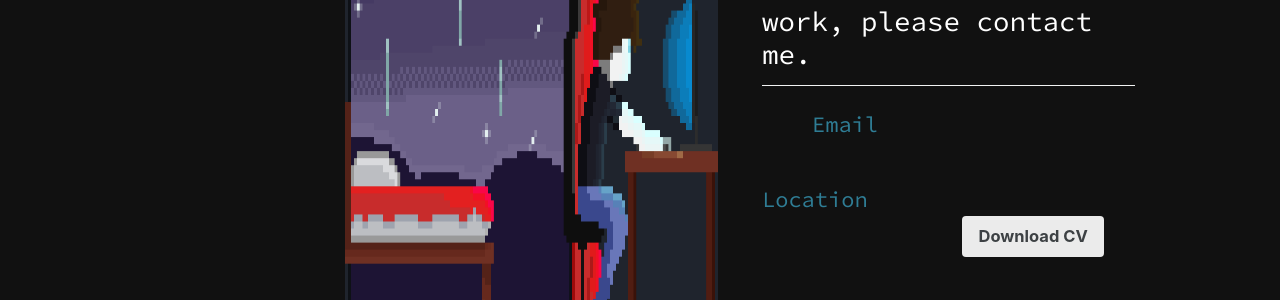
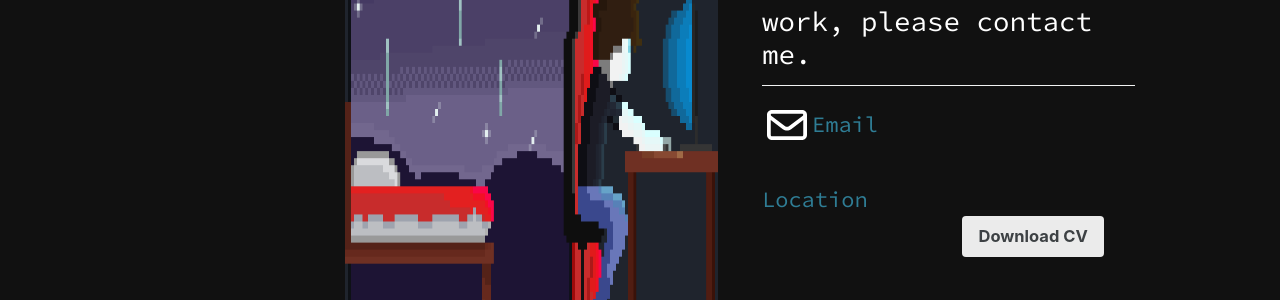
Before and after one commit to Bugglenuggets/Bugglenuggets.github.io, a Jekyll site: the page built from _pages/contact-info.md, in a window 1280 px wide. Shown: the part 549-849 px from the top of the page. Built offline with Jekyll 4.4.1, drawn with Linux system fonts in a browser that asks for light colours; some web fonts are replaced.

Commit message:
Modify email link SVG fill color
Updated the email link to include a fill color for the SVG icon.

```diff
--- a/_pages/contact-info.md
+++ b/_pages/contact-info.md
@@ -10,7 +10,7 @@ permalink: /contact-info/
   </div>
   <div style="flex: 1 1 250px; margin-right: 100px; margin-top: 200px;" class="source-code-pro">
     <h2 class="source-code-pro">For commissions, collaborations and work, please contact me.</h2>
-    <a style="display: flex; align-items: center;"><svg xmlns="http://www.w3.org/2000/svg" viewBox="0 0 640 640" style="height:50px; width:50px;"><path d="M125.4 128C91.5 128 64 155.5 64 189.4C64 190.3 64 191.1 64.1 192L64 192L64 448C64 483.3 92.7 512 128 512L512 512C547.3 512 576 483.3 576 448L576 192L575.9 192C575.9 191.1 576 190.3 576 189.4C576 155.5 548.5 128 514.6 128L125.4 128zM528 256.3L528 448C528 456.8 520.8 464 512 464L128 464C119.2 464 112 456.8 112 448L112 256.3L266.8 373.7C298.2 397.6 341.7 397.6 373.2 373.7L528 256.3zM112 189.4C112 182 118 176 125.4 176L514.6 176C522 176 528 182 528 189.4C528 193.6 526 197.6 522.7 200.1L344.2 335.5C329.9 346.3 310.1 346.3 295.8 335.5L117.3 200.1C114 197.6 112 193.6 112 189.4z"; fill="#ffffff"></svg>Email</a>
+    <a style="display: flex; align-items: center;"><svg xmlns="http://www.w3.org/2000/svg" viewBox="0 0 640 640" style="height:50px; width:50px; fill: #ffffff;"><path d="M125.4 128C91.5 128 64 155.5 64 189.4C64 190.3 64 191.1 64.1 192L64 192L64 448C64 483.3 92.7 512 128 512L512 512C547.3 512 576 483.3 576 448L576 192L575.9 192C575.9 191.1 576 190.3 576 189.4C576 155.5 548.5 128 514.6 128L125.4 128zM528 256.3L528 448C528 456.8 520.8 464 512 464L128 464C119.2 464 112 456.8 112 448L112 256.3L266.8 373.7C298.2 397.6 341.7 397.6 373.2 373.7L528 256.3zM112 189.4C112 182 118 176 125.4 176L514.6 176C522 176 528 182 528 189.4C528 193.6 526 197.6 522.7 200.1L344.2 335.5C329.9 346.3 310.1 346.3 295.8 335.5L117.3 200.1C114 197.6 112 193.6 112 189.4z"/></svg>Email</a>
     <br>
     <a>Location</a>
     {% include button
```
